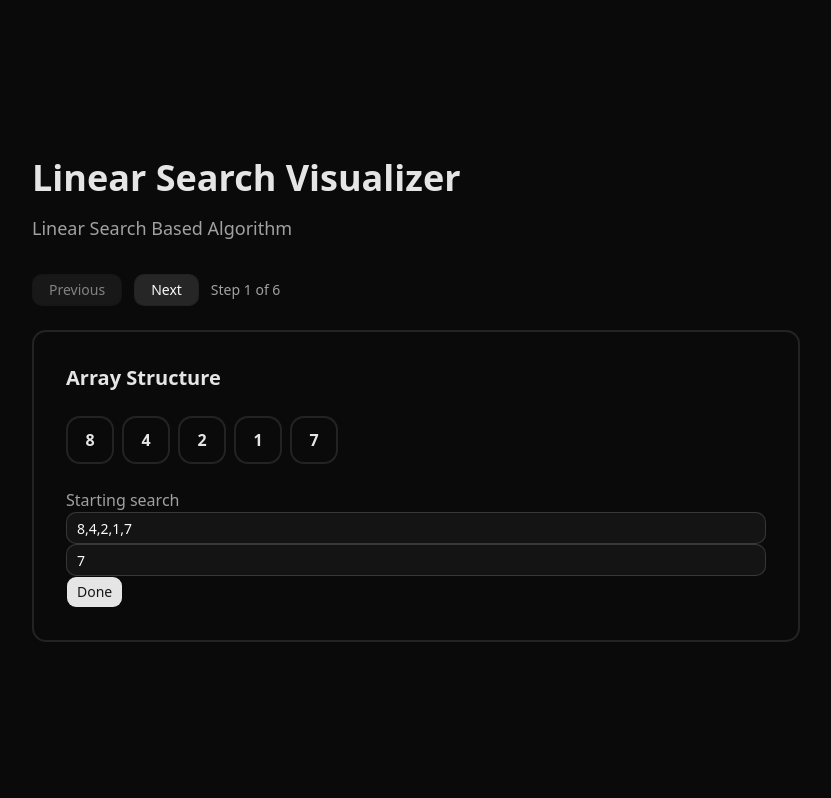
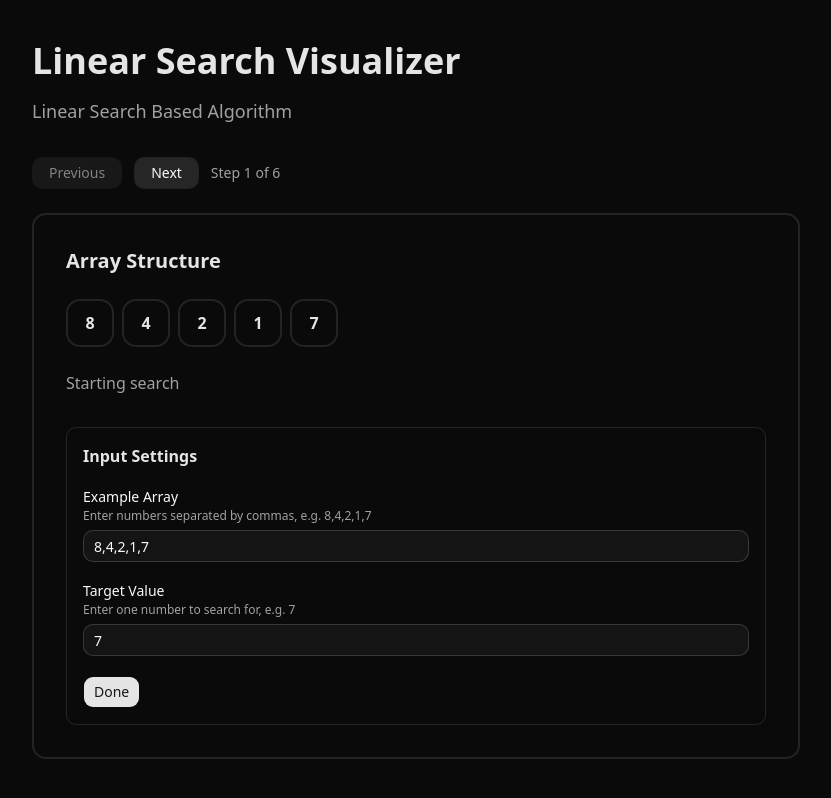
Before and after one commit to tahasoomra9/DSA-Visualizer, a Next.js app: page / in a window 1280 px wide. Shown: the whole page, without its empty margins (224-1055 px from the left). Built offline with nearby package versions, Linux system fonts and the light colour scheme.

Commit message:
feat: add input settings panel and disable apply for invalid values

```diff
--- a/app/page.tsx
+++ b/app/page.tsx
@@ -1,6 +1,6 @@
 "use client";
 
-import { use, useMemo, useState } from "react";
+import { useMemo, useState } from "react";
 import { linearSearchGenerator } from "../examples/linearSearch";
 import { Button } from "@/components/ui/button"
 import { Input } from "@/components/ui/input";
@@ -13,8 +13,30 @@ export default function Home() {
   const[finalTarget, setFinalTarget] = useState<number>(7);
   const [stepIndex, setStepIndex] = useState(0);
 
+
   const steps = useMemo(() => linearSearchGenerator(FinalArray, finalTarget), [FinalArray, finalTarget]);
   const currentStep = steps[stepIndex];
+
+  const isArrayValid = useMemo(() => {
+    const raw = draftArray
+      .split(",")
+      .map((s) => s.trim())
+      .filter((s) => s.length > 0);
+
+    if (raw.length === 0) {
+      return false;
+    }
+
+    const parsed = raw.map(Number);
+    return !parsed.some((n) => Number.isNaN(n));
+  }, [draftArray]);
+
+  const isTargetValid = useMemo(() => {
+    const parsedTarget = Number(draftTarget.trim());
+    return !Number.isNaN(parsedTarget);
+  }, [draftTarget]);
+
+  const isInputValid = isArrayValid && isTargetValid;
 
   const handlePrev = () => {
     setStepIndex((prev) => Math.max(prev - 1, 0));
@@ -25,13 +47,25 @@ export default function Home() {
   };
 
   function commitInputs() {
-  const parsed = draftArray
+  const raw = draftArray
     .split(",")
     .map((s) => s.trim())
-    .filter((s) => s.length > 0)
-    .map(Number);
+    .filter((s) => s.length > 0);
+
+    if (raw.length === 0) {
+      return
+    }
+    const parsed = raw.map(Number)
+
+
+    if (parsed.some(n => Number.isNaN(n))) {
+      return;
+    }
 
     const parsedTarget = Number(draftTarget.trim());
+    if (Number.isNaN(parsedTarget)) {
+      return;
+    }
     setFinalArray(parsed);
     setFinalTarget(parsedTarget);
     setStepIndex(0);
@@ -127,22 +161,59 @@ export default function Home() {
             <p className="mt-6 text-base" style={{ color: "var(--muted-foreground)" }}>
               {currentStep.message || "Starting search"}
             </p>
+            <div className="mt-8 space-y-4 rounded-lg border p-4" style={{ borderColor: "var(--border)" }}>
+              <h3 className="text-base font-semibold" style={{ color: "var(--primary)" }}>
+                Input Settings
+              </h3>
+
+              <div className="space-y-1.5">
+                <label htmlFor="example-array" className="text-sm font-medium" style={{ color: "var(--foreground)" }}>
+                  Example Array
+                </label>
+                <p className="text-xs" style={{ color: "var(--muted-foreground)" }}>
+                  Enter numbers separated by commas, e.g. 8,4,2,1,7
+                </p>
                 <Input
+                  id="example-array"
                   type="text"
                   required
                   value={draftArray}
-            onChange={(e) => setDraftArray(e.target.value)}>
-            </Input>
+                  aria-invalid={!isArrayValid}
+                  placeholder="8,4,2,1,7"
+                  onChange={(e) => setDraftArray(e.target.value)}
+                />
+              </div>
 
+              <div className="space-y-1.5">
+                <label htmlFor="target-value" className="text-sm font-medium" style={{ color: "var(--foreground)" }}>
+                  Target Value
+                </label>
+                <p className="text-xs" style={{ color: "var(--muted-foreground)" }}>
+                  Enter one number to search for, e.g. 7
+                </p>
                 <Input
+                  id="target-value"
                   type="text"
                   required
                   value={draftTarget}
-            onChange={(e) => setDraftTarget(e.target.value)}>
-            </Input>
+                  aria-invalid={!isTargetValid}
+                  placeholder="7"
+                  onChange={(e) => setDraftTarget(e.target.value)}
+                />
+              </div>
 
               <Button
-            onClick={commitInputs}>Done</Button>
+                disabled={!isInputValid}
+                className="mt-1 w-full sm:w-auto"
+                style={{
+                  backgroundColor: isInputValid ? "var(--primary)" : "var(--muted)",
+                  color: isInputValid ? "var(--primary-foreground)" : "var(--muted-foreground)",
+                }}
+                onClick={commitInputs}
+              >
+                Done
+              </Button>
+            </div>
 
           </div>
         </div>
```
Lines whose indentation alone changed are shown as unchanged.
